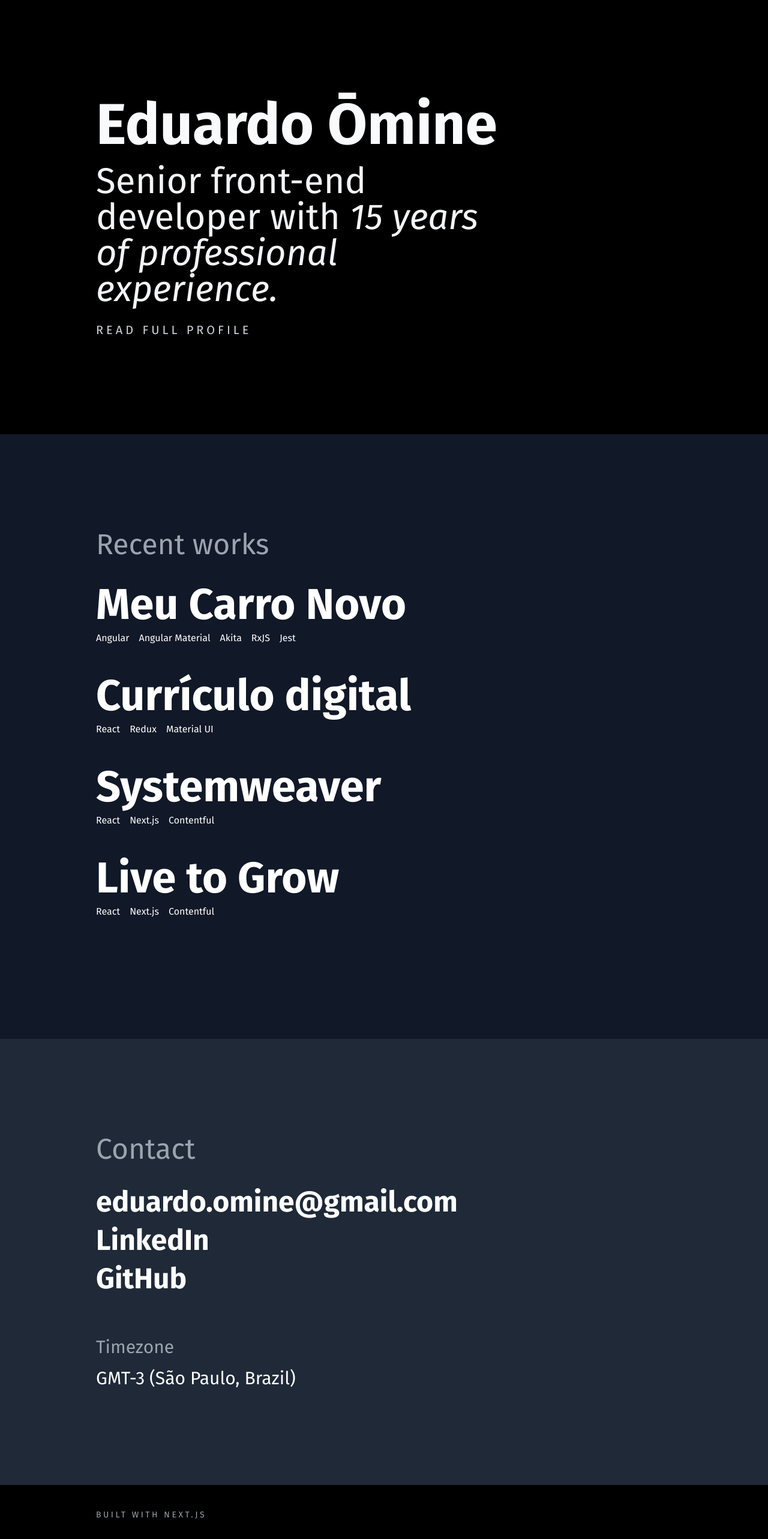
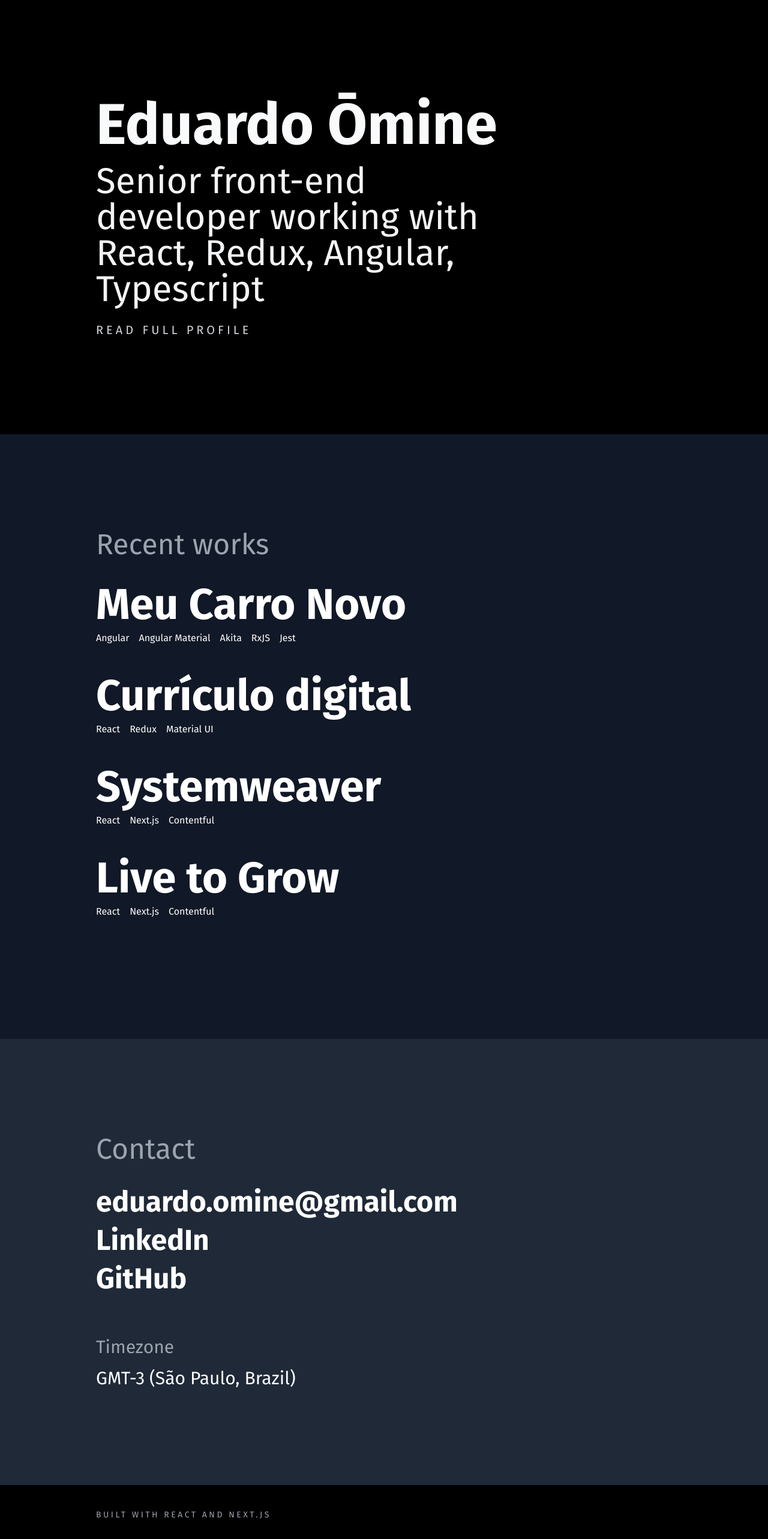
Before and after one commit to eomine/work-omine-net, a Next.js app: page / in a window 1280 px wide. Shown: the top 2566 px of the page at 60% size. Built offline with nearby package versions, Linux system fonts and the light colour scheme.

Commit message:
Updates static content

```diff
--- a/components/footer.js
+++ b/components/footer.js
@@ -1,7 +1,7 @@
 export default function Footer() {
   return (
     <footer className="dark:bg-black px-6 md:px-24 xl:px-40 py-10 text-gray-400 text-sm tracking-widest uppercase">
-      Built with Next.js
+      Built with React and Next.js
     </footer>
   );
 }
--- a/components/home/hero.js
+++ b/components/home/hero.js
@@ -7,7 +7,7 @@ export default function Hero({ data }) {
         Eduardo Ōmine
       </h1>
       <p className="leading-tight mb-4 md:mb-5 xl:mb-6 text-2xl md:text-4xl xl:text-6xl text-gray-100">
-        Senior front-end developer with <em>15 years of professional experience.</em>
+        Senior front-end developer working with React, Redux, Angular, Typescript
       </p>
       <Link href="/about">
         <a className="text-base md:text-lg xl:text-xl text-gray-300 tracking-widest uppercase">Read full profile</a>
```
